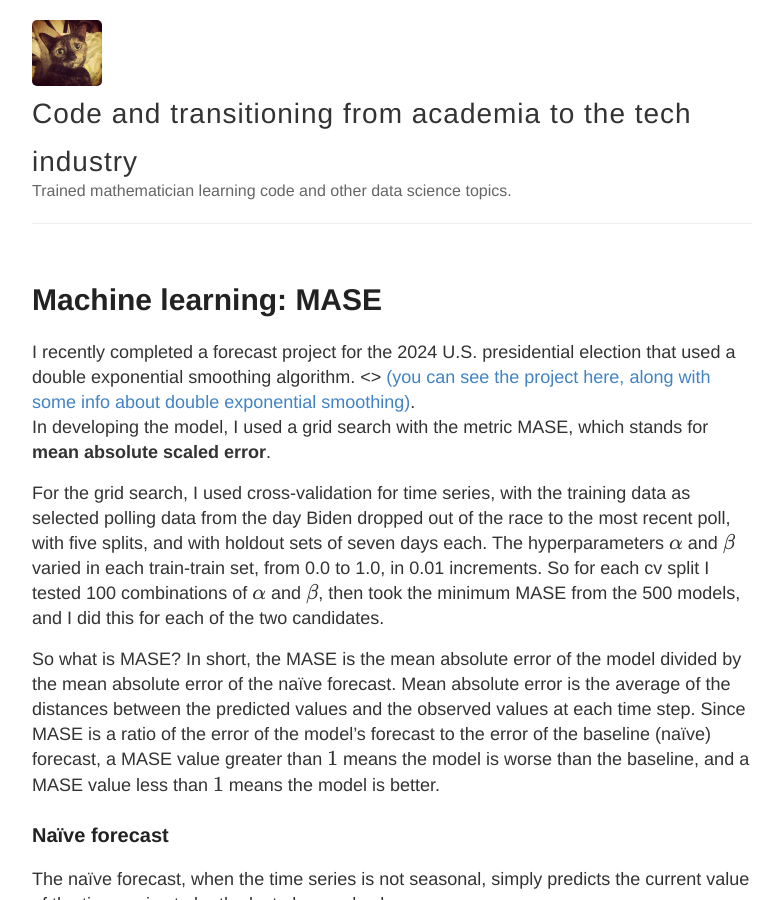
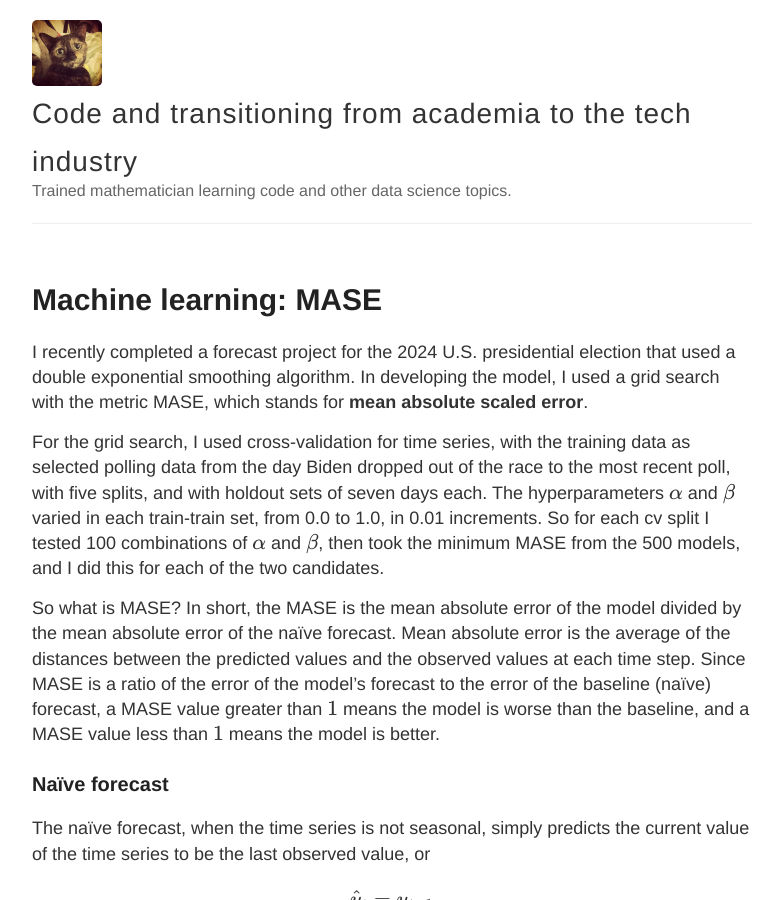
Before and after one commit to wh33les/codingblog, a Jekyll site: the page built from _posts/2024-10-28-Machine-Learning-MASE.md, in a window 1280 px wide and 900 px high. Shown: the whole window, without its empty margins (248-1029 px from the left). Built offline with Jekyll 4.4.1, drawn with Linux system fonts in a browser that asks for light colours; formulas are drawn with MathJax 3; comment, search, counter and statistics services are not loaded.

Commit message:
Removed a link.

```diff
--- a/_posts/2024-10-28-Machine-Learning-MASE.md
+++ b/_posts/2024-10-28-Machine-Learning-MASE.md
@@ -3,9 +3,7 @@ layout: post
 title: Machine learning&#58; MASE
 date: 2024-10-28 #13:00:00 -06:00
 ---
-I recently completed a forecast project for the 2024 U.S. presidential election that used a double exponential smoothing algorithm.
-<> [(you can see the project here, along with some info about double exponential smoothing)](https://wh33les.github.io/2024ElectionForecast).
-In developing the model, I used a grid search with the metric MASE, which stands for **mean absolute scaled error**.
+I recently completed a forecast project for the 2024 U.S. presidential election that used a double exponential smoothing algorithm.  In developing the model, I used a grid search with the metric MASE, which stands for **mean absolute scaled error**.
 
 For the grid search, I used cross-validation for time series, with the training data as selected polling data from the day Biden dropped out of the race to the most recent poll, with five splits, and with holdout sets of seven days each.  The hyperparameters $\alpha$ and $\beta$ varied in each train-train set, from 0.0 to 1.0, in 0.01 increments.  So for each cv split I tested 100 combinations of $\alpha$ and $\beta$, then took the minimum MASE from the 500 models, and I did this for each of the two candidates.
 
```
